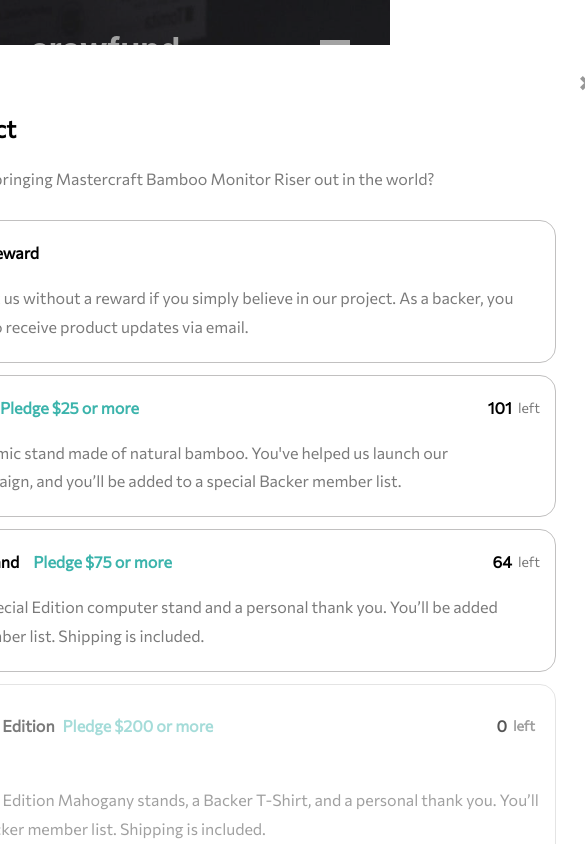
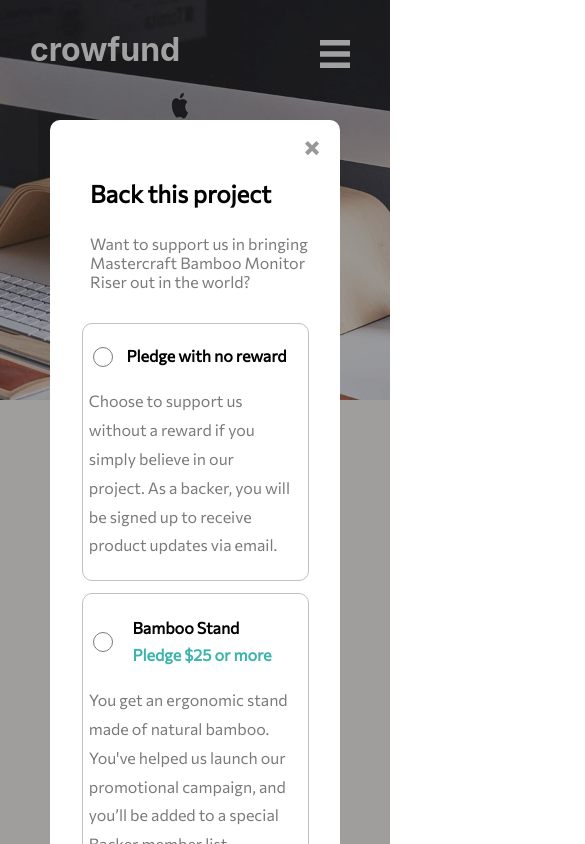
Before and after one commit to David-Chazoule/Crowdfunding-product, a React (Create React App) app in the folder crowdfunding/: page / in a window 390 px wide. Both pictures are taken after a click on the button "Back this project". Shown: the top 844 px of the page, 585 px wide, since content can reach past the window. Built offline with nearby package versions, Linux system fonts and the light colour scheme.

Commit message:
responsivity modal

```diff
--- a/crowdfunding/src/components/modal/Modal.tsx
+++ b/crowdfunding/src/components/modal/Modal.tsx
@@ -89,7 +89,7 @@
                   checked={selectedCard === "card0"}
                   onChange={() => handleCardSelect("card0")}
                 />{" "}
-                <label>Pledge with no reward</label>
+                <label className="label-no-reward">Pledge with no reward</label>
               </div>
             </div>
             <p className="txt">
@@ -116,7 +116,10 @@
                   checked={selectedCard === "card1"}
                   onChange={() => handleCardSelect("card1")}
                 />{" "}
-                <label> Bamboo Stand</label> <p>Pledge $25 or more</p>
+                <div>
+                  {" "}
+                  <label> Bamboo Stand</label> <p>Pledge $25 or more</p>
+                </div>
               </div>{" "}
               <div className="modalLeft">
                 {" "}
@@ -129,6 +132,12 @@
               us launch our promotional campaign, and you’ll be added to a
               special Backer member list.
             </p>
+            <div className="modalbottom">
+              {" "}
+              <h4>{bambooStandQuantity}</h4>
+              <p>left</p>
+            </div>
+
             {selectedCard === "card1" && (
               <div className="pledge-box">
                 <p>Enter your pledge</p>{" "}
@@ -167,8 +176,10 @@
                   checked={selectedCard === "card2"}
                   onChange={() => handleCardSelect("card2")}
                 />{" "}
-                <label>Black Edition Stand</label>
-                <p>Pledge $75 or more</p>
+                <div>
+                  <label>Black Edition Stand</label>
+                  <p>Pledge $75 or more</p>
+                </div>
               </div>{" "}
               <div className="modalLeft">
                 {" "}
@@ -182,6 +193,12 @@
               thank you. You’ll be added to our Backer member list. Shipping is
               included.
             </p>
+
+            <div className="modalbottom">
+              {" "}
+              <h4>{blackEditionQuantity}</h4>
+              <p>left</p>
+            </div>
             {selectedCard === "card2" && (
               <div className="pledge-box">
                 <p>Enter your pledge</p>{" "}
@@ -211,8 +228,11 @@
                   type="radio"
                   name="pledge"
                 />{" "}
-                <label>Mahogany Special Edition</label>
-                <p>Pledge $200 or more</p>
+                <div>
+                  {" "}
+                  <label>Mahogany Special Edition</label>
+                  <p>Pledge $200 or more</p>{" "}
+                </div>
               </div>{" "}
               <div className="modalLeft-selected">
                 {" "}
@@ -226,6 +246,11 @@
               a personal thank you. You’ll be added to our Backer member list.
               Shipping is included.
             </p>
+            <div className="modalbottom-selected">
+              {" "}
+              <h4>0</h4>
+              <p>left</p>
+            </div>
           </div>
         </div>
       </div>
--- a/crowdfunding/src/components/modal/_modal.scss
+++ b/crowdfunding/src/components/modal/_modal.scss
@@ -20,10 +20,26 @@
     top: 1%;
     width: 800px;
     height: fit-content;
-    padding: 30px 30px 30px 30px;
+    padding: 30px;
     border-radius: 10px;
     background-color: white;
     margin-top: 20px;
+
+    @media screen and (max-width: 900px) {
+      width: 600px;
+      padding: 20px;
+      top: 4%;
+    }
+
+    @media screen and (max-width: 700px) {
+      width: 400px;
+      top: 6%;
+    }
+
+    @media screen and (max-width: 500px) {
+      width: 250px;
+      top: 4%;
+    }
 
     .btn-close {
       display: flex;
@@ -46,6 +62,10 @@
       width: 100%;
       padding: 10px;
       margin-left: 30px;
+
+      @media screen and (max-width: 900px) {
+        margin-left: 10px;
+      }
       h2 {
         margin: 10px 0;
         font-weight: 900;
@@ -53,6 +73,9 @@
 
       p {
         color: $DarkGray;
+        @media screen and (max-width: 900px) {
+          width: 90%;
+        }
       }
     }
 
@@ -72,7 +95,7 @@
         border: 1px solid rgb(193, 192, 192);
         margin: 6px;
 
-        border-radius: 16px;
+        border-radius: 10px;
 
         .modal-select {
           display: flex;
@@ -86,6 +109,10 @@
             align-items: center;
             justify-content: flex-start;
             cursor: pointer;
+
+            .label-no-reward {
+              font-weight: 700;
+            }
 
             .input-title {
               margin-right: 14px;
@@ -115,16 +142,32 @@
               }
             }
 
+            div {
+              display: flex;
+
+              @media screen and (max-width: 700px) {
+                flex-direction: column;
+              }
+
               label {
                 margin-right: 14px;
                 font-weight: 700;
                 cursor: pointer;
+
+                @media screen and (max-width: 700px) {
+                  margin: 4px 0 4px 6px;
+                }
               }
 
               p {
                 color: $ModerateCyan;
                 font-weight: 700;
                 margin: 0;
+
+                @media screen and (max-width: 700px) {
+                  margin: 4px 0 2px 6px;
+                }
+              }
             }
           }
 
@@ -133,6 +176,15 @@
             width: 300px;
             align-items: center;
             justify-content: flex-end;
+
+            @media screen and (max-width: 900px) {
+              justify-content: center;
+              width: 100px;
+            }
+
+            @media screen and (max-width: 700px) {
+              display: none;
+            }
 
             h4 {
               margin: 0 6px 0 0;
@@ -151,6 +203,28 @@
           margin: 0 10px 20px 0;
           width: 90%;
         }
+
+        .modalbottom {
+          display: none;
+
+          @media screen and (max-width: 700px) {
+            display: flex;
+            align-items: center;
+            justify-content: flex-start;
+            width: 90%;
+            margin-bottom: 20px;
+          }
+          h4 {
+            margin: 0 6px 0 0;
+          }
+
+          p {
+            color: $DarkGray;
+            font-size: 14px;
+            margin: 0;
+          }
+        }
+
         .pledge-box {
           display: flex;
           width: 100%;
@@ -159,11 +233,22 @@
           justify-content: space-between;
           padding: 18px 0;
 
+          @media screen and (max-width: 700px) {
+            flex-direction: column;
+            align-items: center;
+            justify-content: center;
+            text-align: center;
+          }
+
           p {
             width: 100%;
             color: $DarkGray;
             margin-left: 15px;
             font-weight: 500;
+
+            @media screen and (max-width: 700px) {
+              margin-left: 0;
+            }
           }
 
           .price-select {
@@ -177,6 +262,10 @@
               width: 100%;
               align-items: center;
               justify-content: flex-end;
+              @media screen and (max-width: 700px) {
+                justify-content: center;
+                align-items: center;
+              }
 
               .input-price {
                 display: flex;
@@ -186,6 +275,14 @@
                 padding: 10px;
                 margin-right: 8px;
                 align-items: center;
+
+                @media screen and (max-width: 700px) {
+                  width: 80px;
+                }
+
+                @media screen and (max-width: 500px) {
+                  width: 50px;
+                }
 
                 &:focus-within {
                   border: 2px solid $ModerateCyan;
@@ -224,6 +321,16 @@
                 cursor: pointer;
                 font-family: $Commissioner;
                 background-color: $ModerateCyan;
+
+                @media screen and (max-width: 700px) {
+                  width: 120px;
+                }
+
+                @media screen and (max-width: 500px) {
+                  width: 90px;
+                  font-size: 12px;
+                }
+
                 &:hover {
                   background-color: $DarkCyan;
                 }
@@ -248,8 +355,10 @@
 
         .modal-selected {
           display: flex;
-          padding: 10px;
+          padding: 10px 0 0 10px;
           width: 100%;
+          margin-bottom: 20px;
+          margin-top: 10px;
 
           .input-box-selected {
             display: flex;
@@ -258,7 +367,7 @@
             justify-content: flex-start;
 
             .input-title-selected {
-              margin-right: 8px;
+              margin-right: 14px;
               width: 20px;
               height: 20px;
               appearance: none;
@@ -285,8 +394,15 @@
               }
             }
 
+            div {
+              display: flex;
+
+              @media screen and (max-width: 700px) {
+                flex-direction: column;
+              }
+
               label {
-              margin-right: 8px;
+                margin-right: 14px;
                 color: $DarkGray;
                 font-weight: 700;
                 cursor: pointer;
@@ -295,6 +411,8 @@
               p {
                 color: hsla(176, 50%, 47%, 0.464);
                 font-weight: 700;
+                margin: 0;
+              }
             }
           }
         }
@@ -304,6 +422,14 @@
           align-items: center;
           justify-content: flex-end;
 
+          @media screen and (max-width: 900px) {
+            justify-content: center;
+            width: 100px;
+          }
+
+          @media screen and (max-width: 700px) {
+            display: none;
+          }
           h4 {
             margin-right: 6px;
             color: rgba(0, 0, 0, 0.661);
@@ -319,10 +445,34 @@
         .txt-selected {
           color: hsla(0, 0%, 48%, 0.719);
           line-height: 1.8em;
-          margin-left: 20px;
-          padding: 4px;
+          margin: 0 10px 20px 0;
+          width: 90%;
+        }
+
+        .modalbottom-selected {
+          display: none;
+
+          @media screen and (max-width: 700px) {
+            display: flex;
+            align-items: center;
+            justify-content: flex-start;
+            width: 90%;
+            margin-bottom: 20px;
+          }
+
+          h4 {
+            margin: 0 6px 0 0;
+            color: rgba(0, 0, 0, 0.661);
+          }
+
+          p {
+            color: $DarkGray;
+            font-size: 14px;
+            margin: 0;
+            color: hsla(0, 0%, 48%, 0.719);
           }
         }
       }
     }
   }
+}
```
Lines whose indentation alone changed are shown as unchanged.
